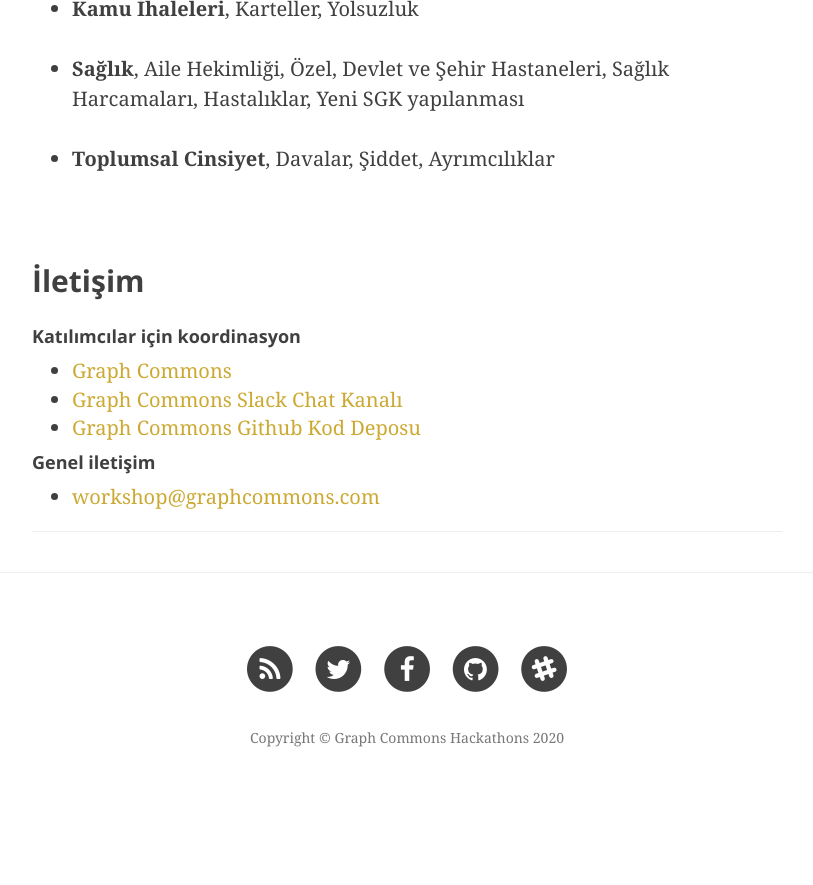
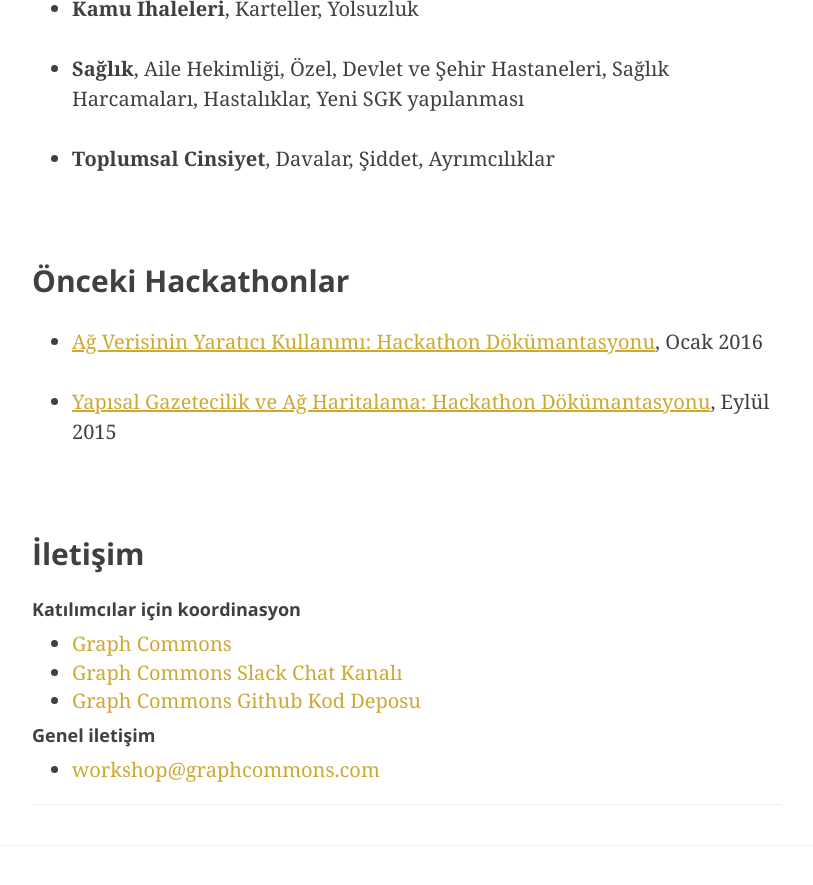
Before and after one commit to graphcommons/hackathons, a Jekyll site: the page built from _posts/2020-03-02-veri-musterekleri.md, in a window 1280 px wide and 900 px high, scrolled down 5759 px. Shown: the top 885 px of the window, without its empty margins (233-1046 px from the left). Built offline with Jekyll 4.4.1, drawn with Linux system fonts in a browser that asks for light colours; nearby versions of some CDN libraries; before the commit the page ends 6572 px from its top, so only the background shows below that.

Commit message:
previous events added

```diff
--- a/_posts/2020-03-02-veri-musterekleri.md
+++ b/_posts/2020-03-02-veri-musterekleri.md
@@ -148,6 +148,19 @@
 
 - <strong>Toplumsal Cinsiyet</strong>, Davalar, Şiddet, Ayrımcılıklar
 
+
+<br />
+
+<a name="hackathons"></a>
+
+## Önceki Hackathonlar
+<p></p>
+
+- [Ağ Verisinin Yaratıcı Kullanımı: Hackathon Dökümantasyonu](https://graphcommons.github.io/hackathons/2016/02/15/istanbul-creative-use-of-complex-networks-documentation/), Ocak 2016
+
+- [Yapısal Gazetecilik ve Ağ Haritalama: Hackathon Dökümantasyonu](https://graphcommons.github.io/hackathons/2015/08/21/istanbul-yapisal-gazetecilik-dokumentasyon/), Eylül 2015
+
+
 <br />
 
 <a name="iletisim"></a>
```
